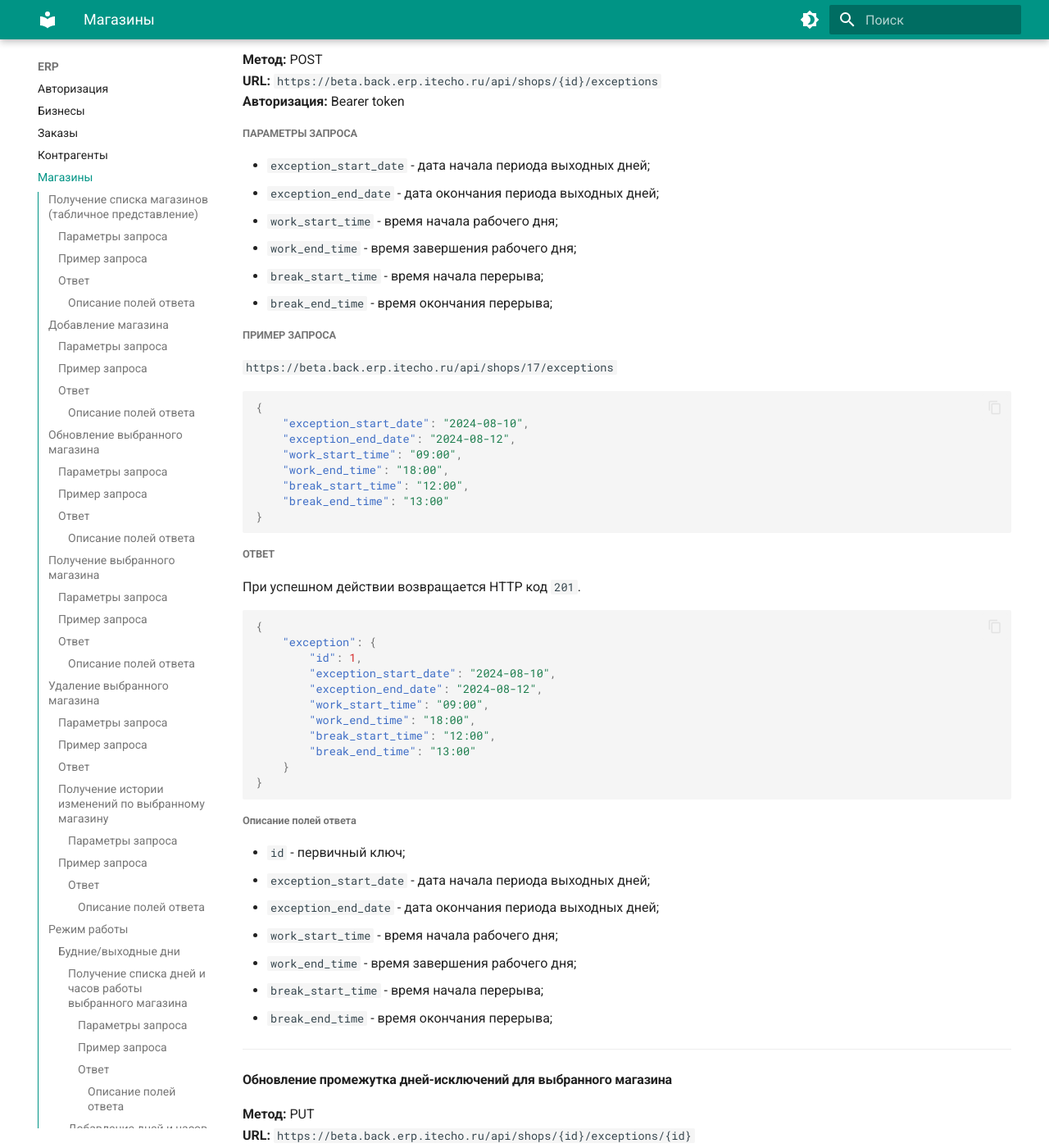
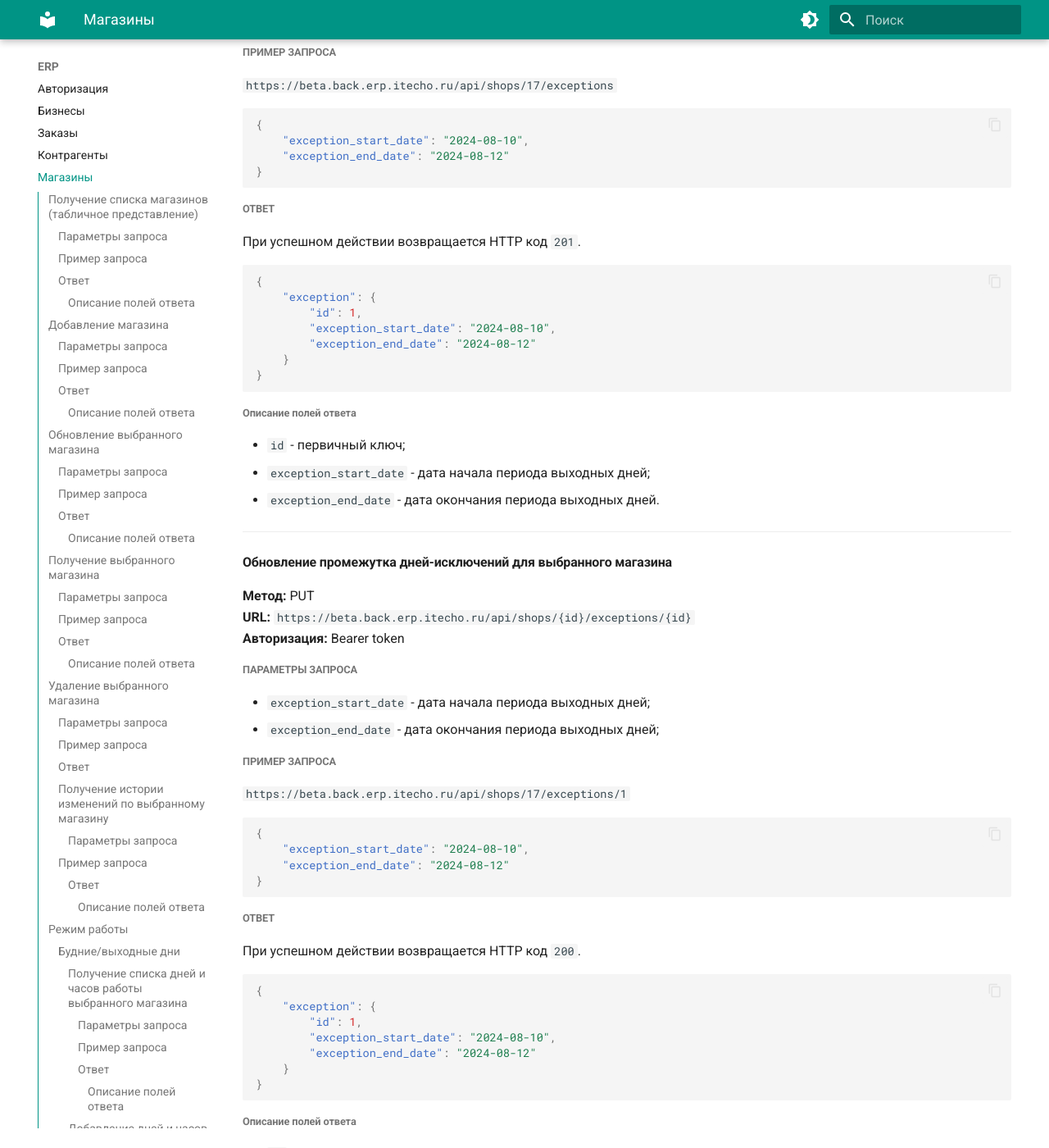
Before and after one commit to Krushanov/docs.erp.itecho.ru, an MkDocs documentation site: the page built from docs/ERP/Магазины.md, in a window 1280 px wide and 1400 px high, scrolled down 21855 px. Shown: the whole window at 82% size. Built offline with MkDocs 1.6.1 and Material for MkDocs 9.7.7, drawn with Linux system fonts in a browser that asks for light colours; some of the changed text lies outside the part shown.

Commit message:
Edit Магазины.md file.

````diff
--- a/docs/ERP/Магазины.md
+++ b/docs/ERP/Магазины.md
@@ -1001,11 +1001,7 @@
 		{
 			"id": 1,
 			"exception_start_date": "2024-08-10",
-			"exception_end_date": "2024-08-12",
-			"work_start_time": "09:00",
-			"work_end_time": "18:00",
-			"break_start_time": "12:00",
-			"break_end_time": "13:00"
+			"exception_end_date": "2024-08-12"
 		}
 	],
 	"exceptionsCount": 1
@@ -1016,11 +1012,7 @@
 
 - `id` - первичный ключ;
 - `exception_start_date` - дата начала периода выходных дней;
-- `exception_end_date` - дата окончания периода выходных дней;
-- `work_start_time` - время начала рабочего дня;
-- `work_end_time` - время завершения рабочего дня;
-- `break_start_time` - время начала перерыва;
-- `break_end_time` - время окончания перерыва;
+- `exception_end_date` - дата окончания периода выходных дней.
 
 ---
 
@@ -1034,10 +1026,6 @@
 
 - `exception_start_date` - дата начала периода выходных дней;
 - `exception_end_date` - дата окончания периода выходных дней;
-- `work_start_time` - время начала рабочего дня;
-- `work_end_time` - время завершения рабочего дня;
-- `break_start_time` - время начала перерыва;
-- `break_end_time` - время окончания перерыва;
 
 ##### Пример запроса
 
@@ -1045,11 +1033,7 @@
 ```JSON
 {
 	"exception_start_date": "2024-08-10",
-	"exception_end_date": "2024-08-12",
-	"work_start_time": "09:00",
-	"work_end_time": "18:00",
-	"break_start_time": "12:00",
-	"break_end_time": "13:00"
+	"exception_end_date": "2024-08-12"
 }
 ```
 
@@ -1061,11 +1045,7 @@
 	"exception": {
 		"id": 1,
 		"exception_start_date": "2024-08-10",
-		"exception_end_date": "2024-08-12",
-		"work_start_time": "09:00",
-		"work_end_time": "18:00",
-		"break_start_time": "12:00",
-		"break_end_time": "13:00"
+		"exception_end_date": "2024-08-12"
 	}
 }
 ```
@@ -1074,11 +1054,7 @@
 
 - `id` - первичный ключ;
 - `exception_start_date` - дата начала периода выходных дней;
-- `exception_end_date` - дата окончания периода выходных дней;
-- `work_start_time` - время начала рабочего дня;
-- `work_end_time` - время завершения рабочего дня;
-- `break_start_time` - время начала перерыва;
-- `break_end_time` - время окончания перерыва;
+- `exception_end_date` - дата окончания периода выходных дней.
 
 ---
 
@@ -1092,10 +1068,6 @@
 
 - `exception_start_date` - дата начала периода выходных дней;
 - `exception_end_date` - дата окончания периода выходных дней;
-- `work_start_time` - время начала рабочего дня;
-- `work_end_time` - время завершения рабочего дня;
-- `break_start_time` - время начала перерыва;
-- `break_end_time` - время окончания перерыва;
 
 ##### Пример запроса
 
@@ -1103,11 +1075,7 @@
 ```JSON
 {
 	"exception_start_date": "2024-08-10",
-	"exception_end_date": "2024-08-12",
-	"work_start_time": "09:00",
-	"work_end_time": "18:00",
-	"break_start_time": "12:00",
-	"break_end_time": "13:00"
+	"exception_end_date": "2024-08-12"
 }
 ```
 
@@ -1119,11 +1087,7 @@
 	"exception": {
 		"id": 1,
 		"exception_start_date": "2024-08-10",
-		"exception_end_date": "2024-08-12",
-		"work_start_time": "09:00",
-		"work_end_time": "18:00",
-		"break_start_time": "12:00",
-		"break_end_time": "13:00"
+		"exception_end_date": "2024-08-12"
 	}
 }
 ```
@@ -1133,10 +1097,6 @@
 - `id` - первичный ключ;
 - `exception_start_date` - дата начала периода выходных дней;
 - `exception_end_date` - дата окончания периода выходных дней;
-- `work_start_time` - время начала рабочего дня;
-- `work_end_time` - время завершения рабочего дня;
-- `break_start_time` - время начала перерыва;
-- `break_end_time` - время окончания перерыва;
 
 ---
 
````
